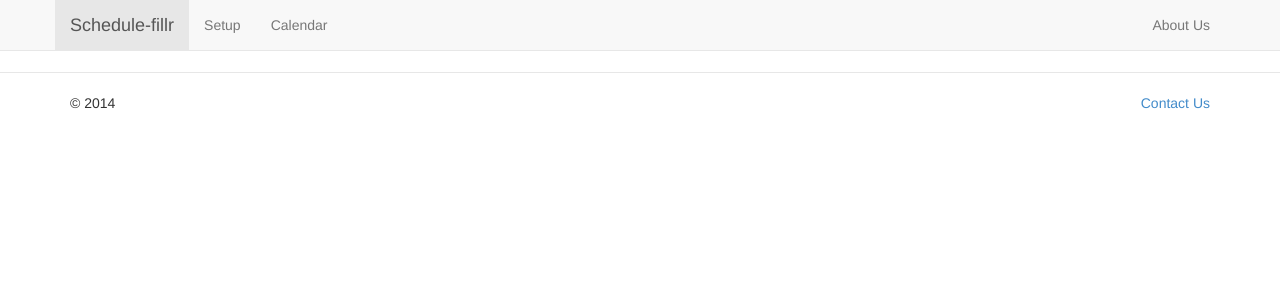
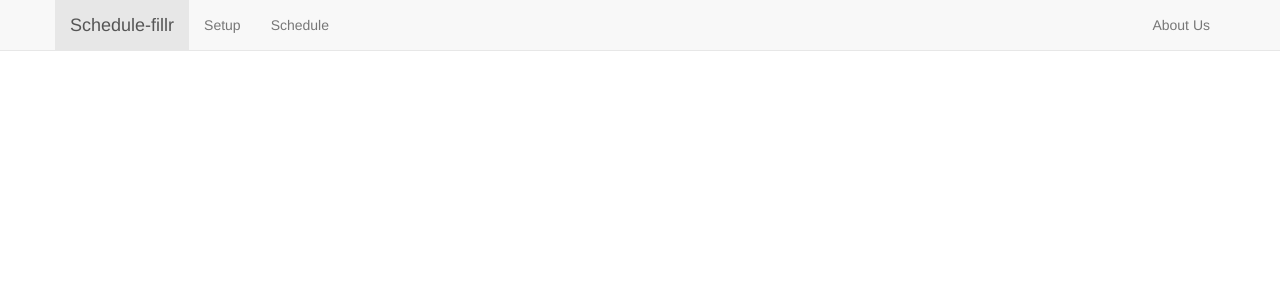
Before and after one commit to mopewaO/schedule-fillr, a Django app: template templates/schedule-fillr/base.html in a window 1280 px wide. Shown: the top 300 px of the page. Run offline with Django 3.2, Linux system fonts and the light colour scheme; the template is opened without the code that fills it, so the values that code supplies are empty; some libraries are stand-ins or nearby versions.

Commit message:
added schedule page

```diff
--- a/homepage/urls.py
+++ b/homepage/urls.py
@@ -2,4 +2,5 @@ from django.conf.urls import patterns, url
 from homepage import views
 
 urlpatterns = patterns('',
-        url(r'^$', views.index, name = 'index'))
+    url(r'^$', views.index, name = 'index'),
+    url(r'^schedule/$', views.schedule, name='schedule'),)
--- a/schedule_fillr/urls.py
+++ b/schedule_fillr/urls.py
@@ -8,6 +8,6 @@ urlpatterns = patterns('',
 
     # url(r'^blog/', include('blog.urls')),
 
-    url(r'^$', include('homepage.urls')),
+    url(r'^', include('homepage.urls')),
     url(r'^admin/', include(admin.site.urls)),
 )
--- a/static/css/custom.css
+++ b/static/css/custom.css
@@ -1,15 +1,4 @@
-body {
-  /*padding-top: 70px;*/
-}
-
 .navbar-default .navbar-brand {
   color: #555;
   background-color: #e7e7e7;
 }
-
-hr{
-  margin: 20px 0;
-  border: 0;
-  border-top: 1px solid transparent;
-  border-bottom: 1px solid #e7e7e7;
-}
--- a/templates/schedule-fillr/base.html
+++ b/templates/schedule-fillr/base.html
@@ -1,15 +1,12 @@
 <!DOCTYPE html>
-
 {% load static %}
-
-<html lang="en">
-
+<html>
   <head>
     <title> {% block title %} Schedule-fillr {% endblock %}</title>
     <meta name="viewport" content="width=device-width, initial-scale=1">
     <link href="{% static "css/bootstrap.css" %}" rel="stylesheet">
     <link href="{% static "css/custom.css" %}" rel="stylesheet">
-
+    {% block head %} {% endblock %}
     <script src="//ajax.googleapis.com/ajax/libs/jquery/1.11.0/jquery.min.js">
     </script>
     <script src="{%static "js/bootstrap.min.js" %}"></script>
@@ -26,14 +23,14 @@
             <span class="icon-bar"></span>
             <span class="icon-bar"></span>
           </button>
-          <a class="navbar-brand" href="#">Schedule-fillr</a>
+          <a class="navbar-brand" href="/">Schedule-fillr</a>
         </div>
 
         <!-- Collect the nav links, forms, and other content for toggling -->
         <div class="collapse navbar-collapse">
           <ul class="nav navbar-nav">
-            <li><a href="#"> Setup</a></li>
-            <li><a href="#">Calendar</a></li>
+            <li><a href="#">Setup</a></li>
+            <li><a href="/schedule/">Schedule</a></li>
           </ul>
 	  <ul class="nav navbar-nav navbar-right">
 	    <li><a href="#"> About Us</a></li>
@@ -44,19 +41,4 @@
     {% block body_block %}{% endblock %}
     </div> <!-- body block div -->
   </body>
-
-  <hr />
-  <footer>
-    <div class="container">
-      <div class="row">
-        <div class="col-md-6">&copy; 2014 </div>
-
-        <div class="col-md-6">
-            <p class="text-right"><a href="#">Contact Us</a></p>
-        </div>
-
-      </div><!-- /.row -->
-    </div><!-- /.container -->
-  </footer>
-
 </html>
```
Also changed, not shown: homepage/views.py (+4 -5 lines), templates/homepage/index.html (+10 -1 lines).
